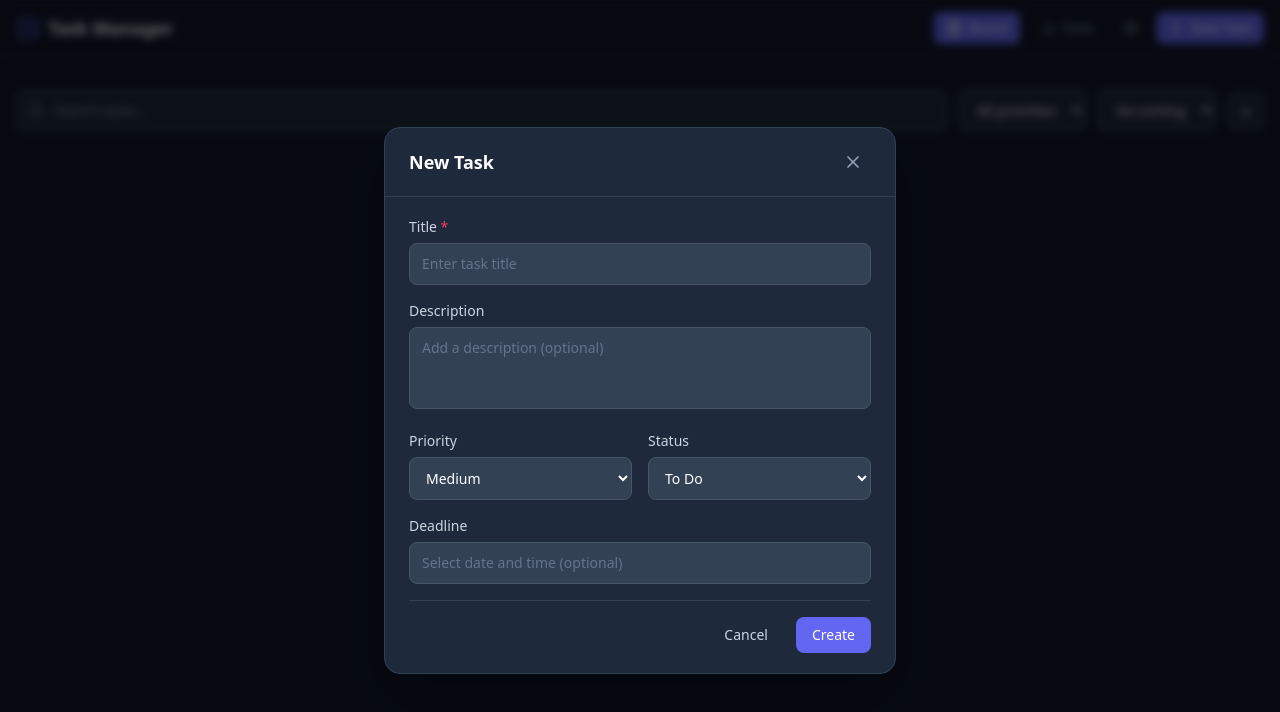
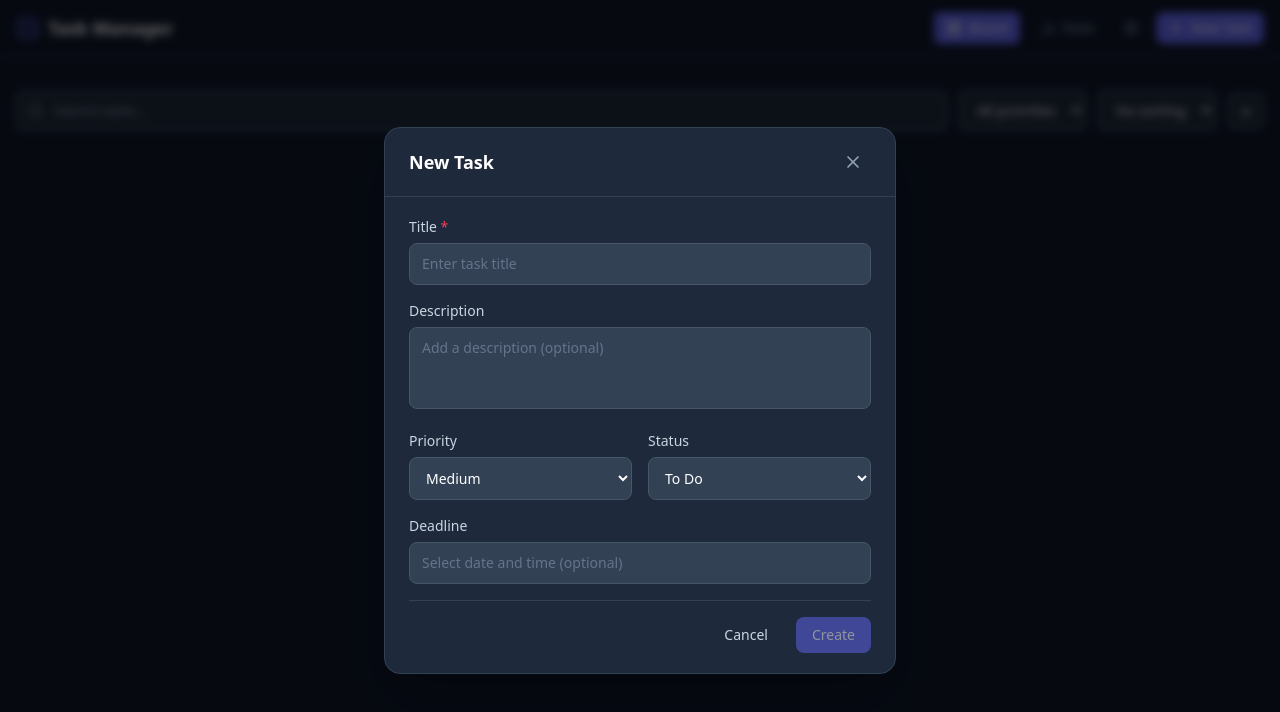
Before and after one commit to zhivoglyad/task-manager-coursework, a React (Vite) app: page / in a window 1280 px wide. Both pictures are taken after a click on the button "New Task". Shown: the top 712 px of the page. Built offline with nearby package versions, Linux system fonts and the light colour scheme.

Commit message:
fix: simplify TaskForm disabled button logic

```diff
--- a/src/features/tasks/TaskForm.tsx
+++ b/src/features/tasks/TaskForm.tsx
@@ -181,7 +181,7 @@ export function TaskForm({ isOpen, onClose, taskToEdit }: TaskFormProps) {
           </button>
           <button
             type="submit"
-            disabled={touched && !isValid}
+            disabled={!isValid}
             className="px-4 py-2 rounded-lg text-sm font-medium text-white bg-indigo-500 hover:bg-indigo-600 active:bg-indigo-700 transition-colors disabled:opacity-50 disabled:cursor-not-allowed"
           >
             {taskToEdit ? 'Save' : 'Create'}
```
